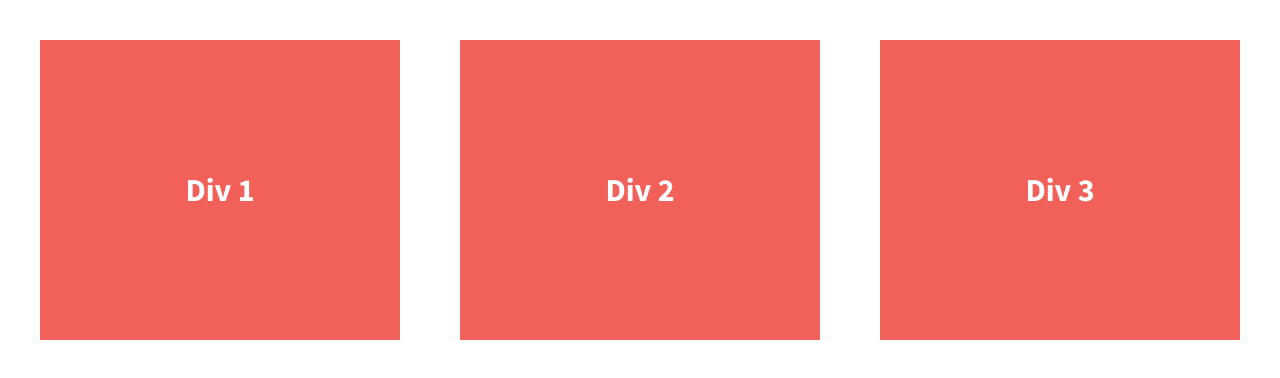
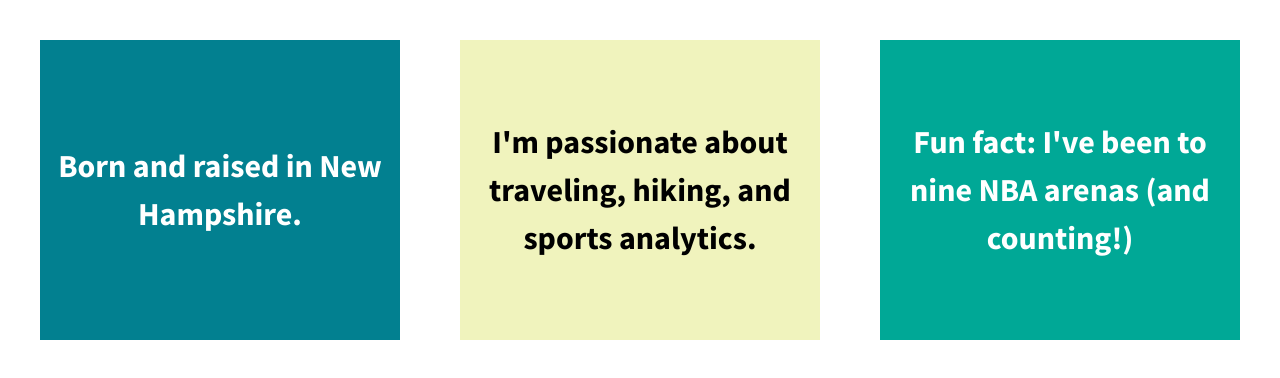
Before and after one commit to cgodbout412/flexbox-div, a plain HTML site: page index.html in a window 1280 px wide. Drawn offline with nearby package versions, Linux system fonts and the light colour scheme.

Commit message:
text and colors

```diff
--- a/css/main.css
+++ b/css/main.css
@@ -126,6 +126,22 @@ body {
   width: 30%;
   justify-content: center;
   align-items: center;
+  text-align: center;
+}
+
+.div-1 {
+  background-color: #028090;
+  color: white;
+}
+
+.div-2 {
+  background-color: #F0F3BD;
+  color: black;
+}
+
+.div-3 {
+  background-color: #00A896;
+  color: white;
 }
 
 
--- a/index.html
+++ b/index.html
@@ -23,13 +23,13 @@
 
         <section class="wrapper">
             <div class="div-1">
-                Div 1
+                Born and raised in New Hampshire.
             </div>
             <div class="div-2">
-                Div 2
+                I'm passionate about traveling, hiking, and sports analytics.
             </div>
             <div class="div-3">
-                Div 3
+                Fun fact: I've been to nine NBA arenas (and counting!)
             </div>
         </section>
 
```
